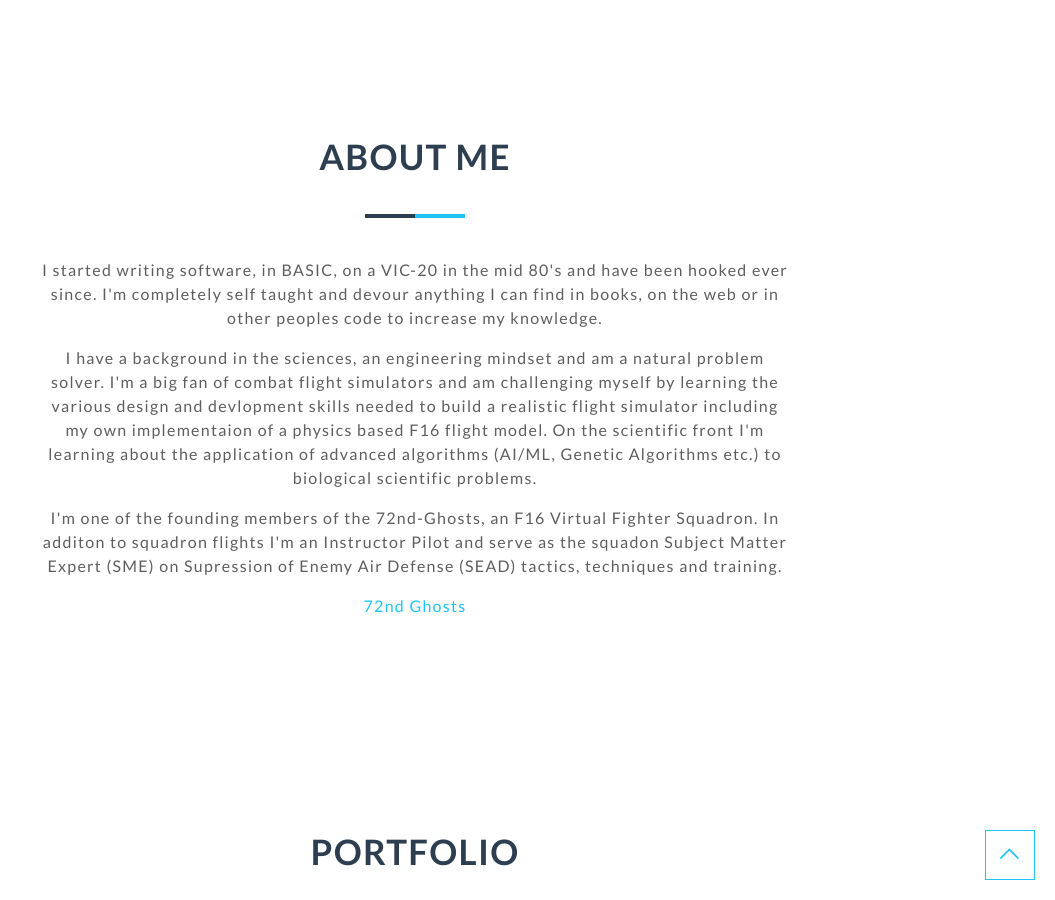
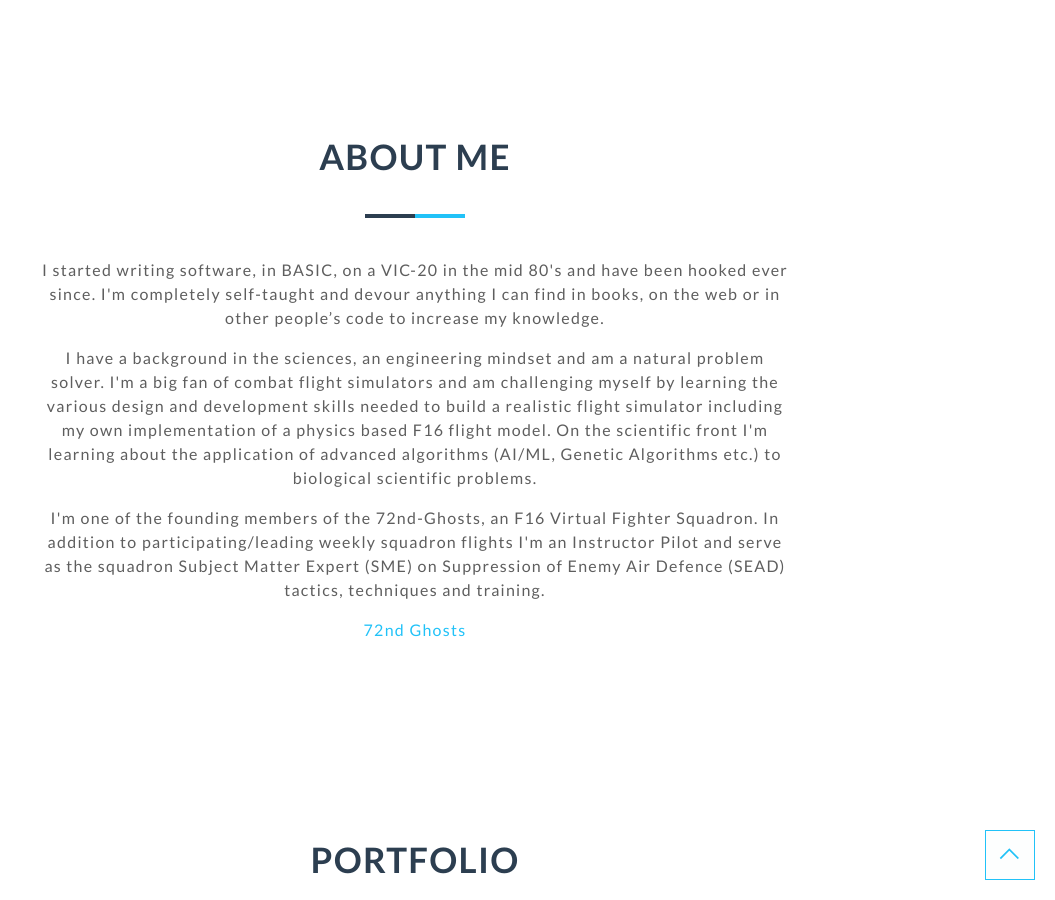
Before and after one commit to Gamernaut/gamernaut.github.io, a Jekyll site: the page built from index.html, in a window 1280 px wide and 900 px high, scrolled down 1041 px. Shown: the whole window, without its empty margins (225-1280 px from the left). Built offline with Jekyll 4.4.1, drawn with Linux system fonts in a browser that asks for light colours; nearby versions of some CDN libraries.

Commit message:
Update _config.yml

```diff
--- a/_config.yml
+++ b/_config.yml
@@ -82,9 +82,9 @@ vimeo: '#'
 #############   About   #############
 #####################################
 about-title: About Me
-about-description: I started writing software, in BASIC, on a VIC-20 in the mid 80's and have been hooked ever since. I'm completely self taught and devour anything I can find in books, on the web or in other peoples code to increase my knowledge.
-about-description2: I have a background in the sciences, an engineering mindset and am a natural problem solver. I'm a big fan of combat flight simulators and am challenging myself by learning the various design and devlopment skills needed to build a realistic flight simulator including my own implementaion of a physics based F16 flight model. On the scientific front I'm learning about the application of advanced algorithms (AI/ML, Genetic Algorithms etc.) to biological scientific problems.
-about-description3: I'm one of the founding members of the 72nd-Ghosts, an F16 Virtual Fighter Squadron. In additon to squadron flights I'm an Instructor Pilot and serve as the squadon Subject Matter Expert (SME) on Supression of Enemy Air Defense (SEAD) tactics, techniques and training. <p> <a href="https://bit.ly/3m6rbdA">72nd Ghosts</a><p>
+about-description: I started writing software, in BASIC, on a VIC-20 in the mid 80's and have been hooked ever since. I'm completely self-taught and devour anything I can find in books, on the web or in other people’s code to increase my knowledge.
+about-description2: I have a background in the sciences, an engineering mindset and am a natural problem solver. I'm a big fan of combat flight simulators and am challenging myself by learning the various design and development skills needed to build a realistic flight simulator including my own implementation of a physics based F16 flight model. On the scientific front I'm learning about the application of advanced algorithms (AI/ML, Genetic Algorithms etc.) to biological scientific problems.
+about-description3: I'm one of the founding members of the 72nd-Ghosts, an F16 Virtual Fighter Squadron. In addition to participating/leading weekly squadron flights I'm an Instructor Pilot and serve as the squadron Subject Matter Expert (SME) on Suppression of Enemy Air Defence (SEAD) tactics, techniques and training. <p> <a href="https://bit.ly/3m6rbdA">72nd Ghosts</a>
 
 #####################################
 ############  Portfolio  ############
```
